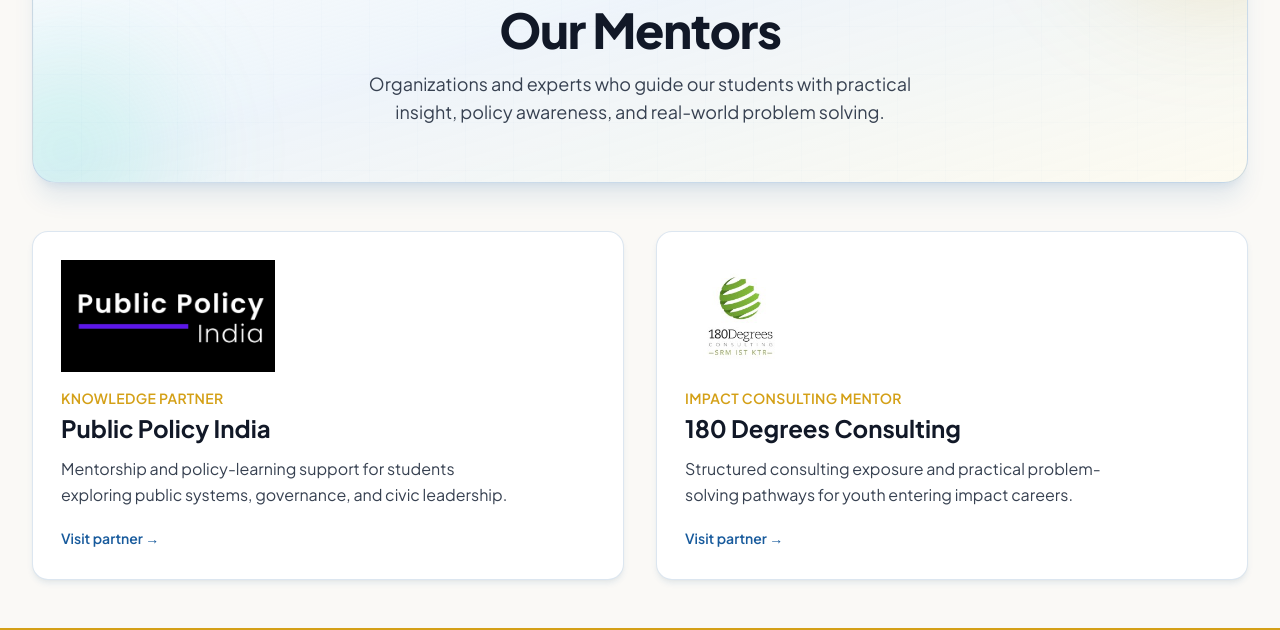
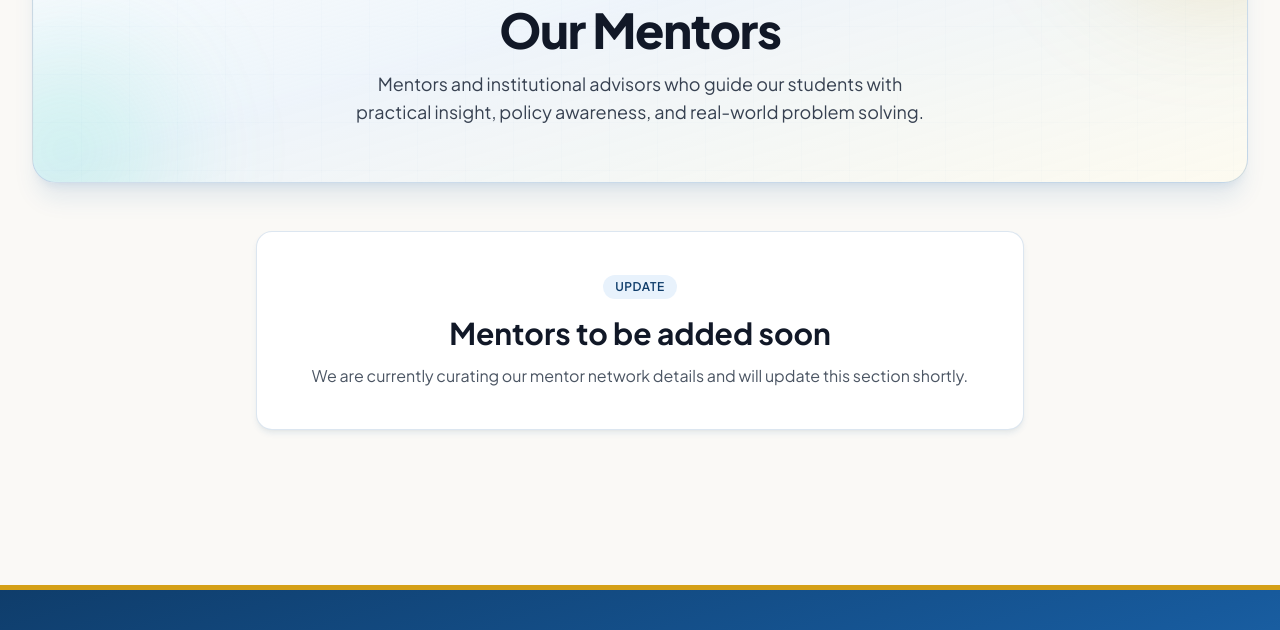
Before and after one commit to Aryamaan23/Beyond-The-Classroom-Website, a React (Vite) app: page /about/mentors in a window 1280 px wide. Shown: the part 288-918 px from the top of the page. Built offline with nearby package versions, Linux system fonts and the light colour scheme; no server answers; the HTML template or start-up script is replaced by a standard one.

Commit message:
feat: some more features

```diff
--- a/package.json
+++ b/package.json
@@ -33,6 +33,7 @@
     "@types/react-dom": "^18.2.15",
     "@typescript-eslint/eslint-plugin": "^6.10.0",
     "@typescript-eslint/parser": "^6.10.0",
+    "@vercel/node": "^5.7.10",
     "@vitejs/plugin-react": "^4.2.0",
     "@vitest/ui": "^1.0.4",
     "autoprefixer": "^10.4.16",
--- a/src/components/home/CaseStudiesSection.tsx
+++ b/src/components/home/CaseStudiesSection.tsx
@@ -34,7 +34,7 @@
     <section
       className={`relative overflow-hidden ${
         isFeatured
-          ? 'py-20 sm:py-24 md:py-32 bg-gradient-to-b from-white via-primary-soft/30 to-cream-dark/80'
+          ? 'pt-8 sm:pt-10 md:pt-12 pb-20 sm:pb-24 md:pb-28 bg-gradient-to-b from-white via-primary-soft/30 to-cream-dark/80'
           : 'py-16 sm:py-20 md:py-28 bg-white'
       }`}
       aria-labelledby="case-studies-heading"
@@ -54,7 +54,7 @@
         />
       </div>
       <div className="max-w-7xl mx-auto px-4 sm:px-6 lg:px-8">
-        <div className={`text-center ${isFeatured ? 'mb-14 sm:mb-16' : 'mb-10 sm:mb-12'}`}>
+        <div className={`text-center ${isFeatured ? 'mb-8 sm:mb-10' : 'mb-10 sm:mb-12'}`}>
           <span
             className={`inline-block text-secondary font-semibold tracking-wider uppercase mb-3 ${
               isFeatured ? 'text-sm sm:text-base' : 'text-sm'
--- a/src/components/home/FootprintMapSection.tsx
+++ b/src/components/home/FootprintMapSection.tsx
@@ -1,9 +1,9 @@
 /**
- * Footprint map: India outline with glowing markers for Rajasthan, Delhi NCR, Uttar Pradesh, and Chennai.
+ * Footprint map: India outline with glowing markers for Dholpur, Delhi NCR, Gurgaon (Haryana), Uttar Pradesh, and Chennai.
  */
 import { FOOTPRINT_MARKERS, INDIA_MAINLAND_PATH, INDIA_MAP_VIEWBOX } from '../../data/indiaMapOutline';
 
-const MARKER_ORDER = ['rajasthan', 'delhiNcr', 'uttarPradesh', 'chennai'] as const;
+const MARKER_ORDER = ['rajasthan', 'delhiNcr', 'gurgaonHaryana', 'uttarPradesh', 'chennai'] as const;
 
 function FootprintMapSection() {
   return (
@@ -25,7 +25,7 @@
           </h2>
           <p className="mt-4 text-gray-600 max-w-2xl mx-auto text-sm sm:text-base leading-relaxed">
             Field programmes, district immersions, and youth leadership work across our core regions — with active
-            presence in Rajasthan, Uttar Pradesh, Delhi NCR, and Chennai (Tamil Nadu).
+            presence in Dholpur (Rajasthan), Delhi NCR, Gurgaon (Haryana), Uttar Pradesh, and Chennai (Tamil Nadu).
           </p>
         </div>
 
@@ -33,7 +33,7 @@
           <div className="lg:col-span-5 space-y-5 order-2 lg:order-1">
             {[
               {
-                title: 'Rajasthan',
+                title: 'Dholpur, Rajasthan',
                 subtitle: 'District immersions & grassroots capacity building',
                 color: 'from-amber-500/90 to-secondary-dark',
                 delay: '0ms',
@@ -49,6 +49,12 @@
                 subtitle: 'Policy dialogue, partnerships & programme hub',
                 color: 'from-teal-600 to-emerald-500',
                 delay: '240ms',
+              },
+              {
+                title: 'Gurgaon, Haryana',
+                subtitle: 'Youth engagement, institutional exposure & community collaboration',
+                color: 'from-emerald-500 to-teal-500',
+                delay: '300ms',
               },
               {
                 title: 'Chennai, Tamil Nadu',
@@ -101,7 +107,7 @@
                   viewBox={INDIA_MAP_VIEWBOX}
                   className="w-full h-auto drop-shadow-xl"
                   role="img"
-                  aria-label="Map of India with highlighted regions including Rajasthan, Delhi NCR, Uttar Pradesh, and Chennai"
+                  aria-label="Map of India with highlighted regions including Dholpur, Delhi NCR, Gurgaon in Haryana, Uttar Pradesh, and Chennai"
                 >
                   <defs>
                     <linearGradient id="indiaFill" x1="0%" y1="0%" x2="100%" y2="100%">
@@ -149,11 +155,15 @@
                   {MARKER_ORDER.map((id) => {
                     const m = FOOTPRINT_MARKERS[id];
                     const isDelhi = id === 'delhiNcr';
+                    const isGurgaon = id === 'gurgaonHaryana';
                     const isUp = id === 'uttarPradesh';
                     const dur = isUp ? '3s' : isDelhi ? '2.2s' : id === 'chennai' ? '2.5s' : '2.8s';
                     const rMain = isDelhi ? 10 : 13;
                     const rPulse = isDelhi ? 22 : 28;
                     const pulseValues = isDelhi ? '16;28;16' : '22;34;22';
+                    const labelX = isGurgaon ? m.cx - 34 : m.cx;
+                    const labelY = isDelhi ? m.cy - 18 : isGurgaon ? m.cy + 18 : m.cy > 500 ? -18 + m.cy : m.cy + 30;
+                    const labelFontSize = isDelhi || isGurgaon ? 10 : m.cy > 500 ? 10 : 11;
                     return (
                       <g key={id} filter={`url(#${m.filter})`}>
                         <circle cx={m.cx} cy={m.cy} r={rMain} fill={m.fill} className="animate-pulse" />
@@ -170,11 +180,11 @@
                           <animate attributeName="opacity" values="0.9;0.35;0.9" dur={dur} repeatCount="indefinite" />
                         </circle>
                         <text
-                          x={m.cx}
-                          y={m.cy + (isDelhi ? 26 : m.cy > 500 ? -18 : 30)}
+                          x={labelX}
+                          y={labelY}
                           textAnchor="middle"
                           fill="#f8fafc"
-                          fontSize={isDelhi ? 10 : m.cy > 500 ? 10 : 11}
+                          fontSize={labelFontSize}
                           fontWeight="600"
                           className="select-none"
                         >
@@ -187,8 +197,8 @@
               </div>
 
               <p className="relative mt-6 text-center text-xs text-slate-300/90 max-w-md mx-auto leading-relaxed">
-                Outline based on India’s national boundary (simplified). Markers: Jaipur area (Rajasthan), Delhi NCR,
-                Uttar Pradesh, and Chennai.
+                Outline based on India’s national boundary (simplified). Markers: Dholpur (Rajasthan), Delhi NCR,
+                Gurgaon (Haryana), Uttar Pradesh, and Chennai.
               </p>
             </div>
           </div>
--- a/src/data/indiaMapOutline.ts
+++ b/src/data/indiaMapOutline.ts
@@ -9,8 +9,9 @@
 
 /** Representative points (lon, lat) → same projection as path */
 export const FOOTPRINT_MARKERS = {
-  rajasthan: { label: 'Rajasthan', cx: 155.4, cy: 282.9, fill: '#e8b82a', filter: 'glowRaj' as const },
+  rajasthan: { label: 'Dholpur', cx: 171.8, cy: 291.3, fill: '#e8b82a', filter: 'glowRaj' as const },
   delhiNcr: { label: 'Delhi NCR', cx: 180.7, cy: 252.6, fill: '#5eead4', filter: 'glowDelhi' as const },
+  gurgaonHaryana: { label: 'Gurgaon', cx: 174.6, cy: 258.9, fill: '#34d399', filter: 'glowDelhi' as const },
   uttarPradesh: { label: 'Uttar Pradesh', cx: 247.2, cy: 284.1, fill: '#60a5fa', filter: 'glowUP' as const },
   /** Chennai — Tamil Nadu hub */
   chennai: { label: 'Chennai', cx: 235.2, cy: 529.0, fill: '#f472b6', filter: 'glowChennai' as const },
--- a/src/pages/Mentors.tsx
+++ b/src/pages/Mentors.tsx
@@ -1,5 +1,4 @@
 import { PageHero, PageTransition } from '../components/common';
-import { mentors } from '../data/content';
 
 function Mentors() {
   return (
@@ -8,35 +7,19 @@
         <div className="max-w-7xl mx-auto px-4 sm:px-6 lg:px-8 py-8 sm:py-12">
           <PageHero
             title="Our Mentors"
-            description="Organizations and experts who guide our students with practical insight, policy awareness, and real-world problem solving."
+            description="Mentors and institutional advisors who guide our students with practical insight, policy awareness, and real-world problem solving."
           />
 
-          <section className="grid grid-cols-1 md:grid-cols-2 gap-6 sm:gap-8">
-            {mentors.map((mentor) => (
-              <article
-                key={mentor.name}
-                className="rounded-2xl border border-primary/15 bg-white p-6 sm:p-7 shadow-card hover:shadow-card-hover transition-shadow"
-              >
-                <div className="h-24 sm:h-28 flex items-center justify-start mb-4">
-                  <img
-                    src={mentor.logo}
-                    alt={mentor.name}
-                    className="max-h-full w-auto max-w-[220px] object-contain"
-                  />
-                </div>
-                <p className="text-sm font-semibold uppercase tracking-wide text-secondary">{mentor.role}</p>
-                <h2 className="mt-1 text-xl sm:text-2xl font-bold text-gray-900">{mentor.name}</h2>
-                <p className="mt-3 text-gray-700 leading-relaxed">{mentor.description}</p>
-                <a
-                  href={mentor.url}
-                  target="_blank"
-                  rel="noopener noreferrer"
-                  className="inline-flex mt-5 text-sm font-semibold text-primary hover:text-primary-dark transition-colors"
-                >
-                  Visit partner →
-                </a>
-              </article>
-            ))}
+          <section className="max-w-3xl mx-auto">
+            <article className="rounded-2xl border border-primary/15 bg-white p-8 sm:p-10 shadow-card text-center">
+              <p className="inline-flex px-3 py-1 rounded-full text-xs font-semibold tracking-wider uppercase bg-primary-soft text-primary-dark">
+                Update
+              </p>
+              <h2 className="mt-4 text-2xl sm:text-3xl font-bold text-gray-900">Mentors to be added soon</h2>
+              <p className="mt-3 text-gray-600 leading-relaxed">
+                We are currently curating our mentor network details and will update this section shortly.
+              </p>
+            </article>
           </section>
         </div>
       </div>
```
Also changed, not shown: vercel.json, 2 other files (tests, documents, lock files or other folders).
